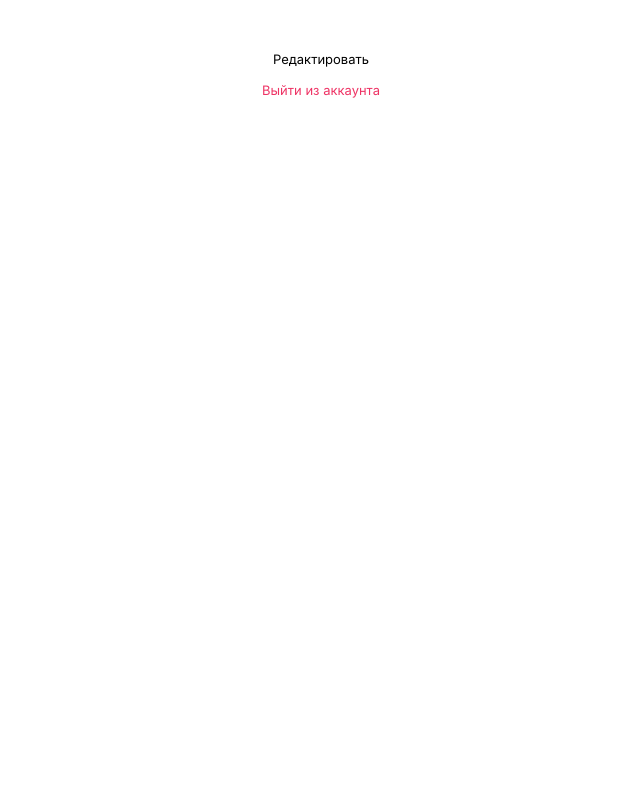
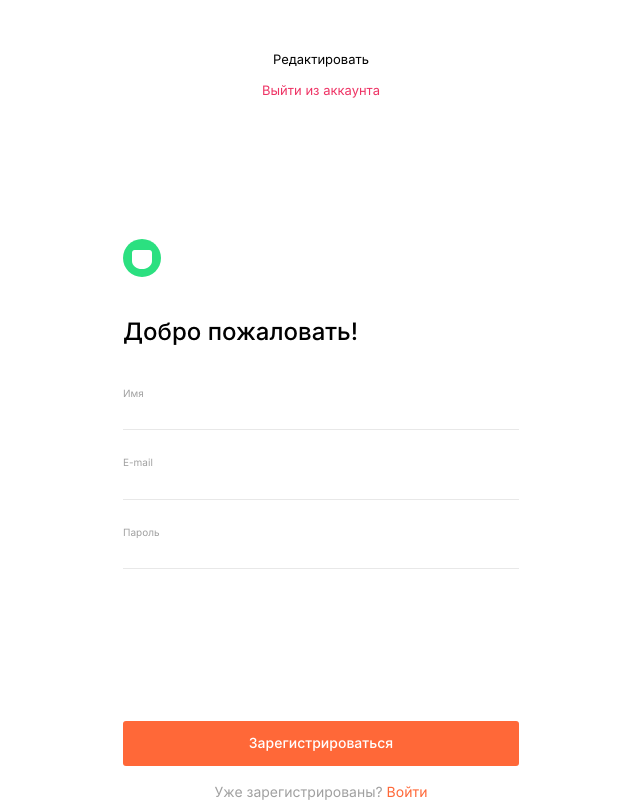
Before and after one commit to LethL/movies-explorer-frontend, a React (Create React App) app: page /profile in a window 1280 px wide. Shown: the part 532-1332 px from the top of the page, without its empty margins (319-959 px from the left). Before the commit the page ends 800 px from the top, so only its background shows below. Built offline with nearby package versions, Linux system fonts and the light colour scheme.

Commit message:
feat: add register component

```diff
--- a/src/components/App/App.js
+++ b/src/components/App/App.js
@@ -6,6 +6,7 @@ import { Route } from "react-router-dom/cjs/react-router-dom.min";
 import Movies from "../Movies/Movies";
 import SavedMovies from "../SavedMovies/SavedMovies";
 import Profile from "../Profile/Profile";
+import Register from "../Register/Register";
 
 function App() {
     return (
@@ -23,6 +24,7 @@ function App() {
         <Route path="/profile">
             <Profile />
         </Route>
+        <Register path="/signup" />
         <Footer />
       </div>
     );
--- a/src/components/Header/Header.js
+++ b/src/components/Header/Header.js
@@ -1,8 +1,7 @@
-import { Link } from "react-router-dom";
 import "./Header.css";
-import logo from "../../images/logo.svg";
 import Navigation from "../Navigation/Navigation";
 import { React, Route, useLocation } from "react-router-dom";
+import Logo from "../Logo/Logo";
 
 function Header(props) {
     let location = useLocation();
@@ -11,7 +10,7 @@ function Header(props) {
     return(
         <Route exact path={paths}>
         <header className={`header ${location.pathname === '/' ? "header_main" : ""}`}>
-            <Link to="/"><img className="header__logo" src={logo} alt="лого" /></Link>
+            <Logo />
             <Navigation />
         </header>
         </Route>
--- /dev/null
+++ b/src/components/Logo/Logo.js
@@ -0,0 +1,10 @@
+import { React, Link } from "react-router-dom";
+import logo from "../../images/logo.svg";
+
+function Logo() {
+    return(
+        <Link to="/"><img className="header__logo" src={logo} alt="лого" /></Link>
+    );
+};
+
+export default Logo;
--- /dev/null
+++ b/src/components/Register/Register.css
@@ -0,0 +1,104 @@
+.register {
+    width: 100%;
+    display: flex;
+    justify-content: center;
+    flex-direction: column;
+    align-items: center;
+}
+
+.register__header {
+    width: 396px;
+    padding: 70px 0 36px;
+}
+
+.register__header-title {
+    margin: 36px 0 0 0;
+    font-weight: 500;
+    font-size: 24px;
+    line-height: 29px;
+}
+
+.register__form {
+    width: 396px;
+}
+
+.register__form-label {
+    font-weight: 400;
+    font-size: 10px;
+    line-height: 12px;
+    color: #A0A0A0;
+}
+
+.register__form-nput {
+    outline: none;
+    font-weight: 400;
+    font-size: 14px;
+    line-height: 17px;
+    width: 100%;
+    border: none;
+    border-bottom: 1px solid #E8E8E8;
+    padding: 2px 0 10px;
+    margin-bottom: 21px;
+}
+
+.register__form-btn {
+    margin-top: 131px;
+    width: 100%;
+    border: none;
+    background-color: #FF6838;
+    border-radius: 3px;
+    padding: 13px 0 15px 0;
+    font-weight: 500;
+    font-size: 14px;
+    line-height: 17px;
+    color: #FFFFFF;
+    cursor: pointer;
+}
+
+.register__form-text {
+    font-weight: 400;
+    font-size: 14px;
+    line-height: 17px;
+    color: #A0A0A0;
+    text-align: center;
+    margin: 17px 0 0 0;
+}
+
+.register__form-link {
+    text-decoration: none;
+    color: #FF6838;
+}
+
+@media (max-width: 800px) {
+    .register__header {
+        padding: 232px 0 36px;
+    }
+}
+
+@media (max-width: 500px) {
+    .register__header {
+        padding: 55px 0 75px;
+        width: 260px;
+        text-align: center;
+    }
+
+    .register__header-title {
+        margin-top: 47px;
+    }
+
+    .register__form {
+        width: 260px;
+    }
+
+    .register__form-btn {
+        margin-top: 220px;
+        font-size: 12px;
+        line-height: 15px;
+        padding: 15px 0 15px 0;
+    }
+
+    .register__form-text {
+        font-size: 12px;
+        line-height: 15px;
+    }
+}
--- /dev/null
+++ b/src/components/Register/Register.js
@@ -0,0 +1,53 @@
+import "./Register.css";
+import Logo from "../Logo/Logo";
+import { Link } from "react-router-dom";
+
+function Register() {
+    return(
+        <section className="register">
+            <div className="register__header">
+                <Logo />
+                <h2 className="register__header-title">Добро пожаловать!</h2>
+            </div>
+            <form className="register__form">
+                <label className='register__form-label'>Имя
+                    <input
+                        type='text'
+                        className='register__form-nput'
+                        name='name'
+                        minLength='2'
+                        maxLength='30'
+                        required
+                        id='name'
+                    />
+                </label>
+                <label className='register__form-label'>E-mail
+                    <input
+                        type='email'
+                        className='register__form-nput'
+                        name='email'
+                        minLength='2'
+                        maxLength='30'
+                        required
+                        id='email'
+                    />
+                </label>
+                <label className='register__form-label'>Пароль
+                    <input
+                        type='password'
+                        className='register__form-nput'
+                        name='password'
+                        minLength='2'
+                        maxLength='30'
+                        required
+                        id='password'
+                    />
+                </label>
+                <button className="register__form-btn" type="submit">Зарегистрироваться</button>
+                <p className="register__form-text">Уже зарегистрированы? <Link className="register__form-link" to="/signin">Войти</Link></p>
+            </form>
+        </section>
+    );
+}
+
+export default Register;
```
